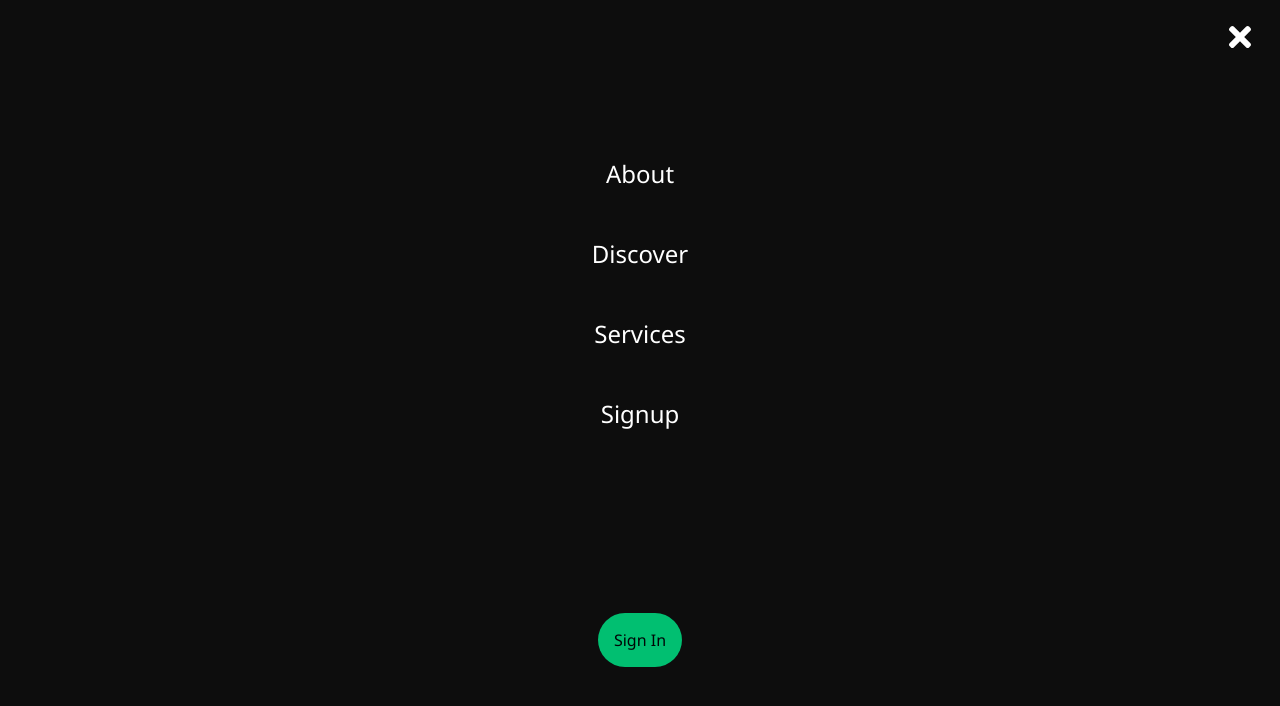
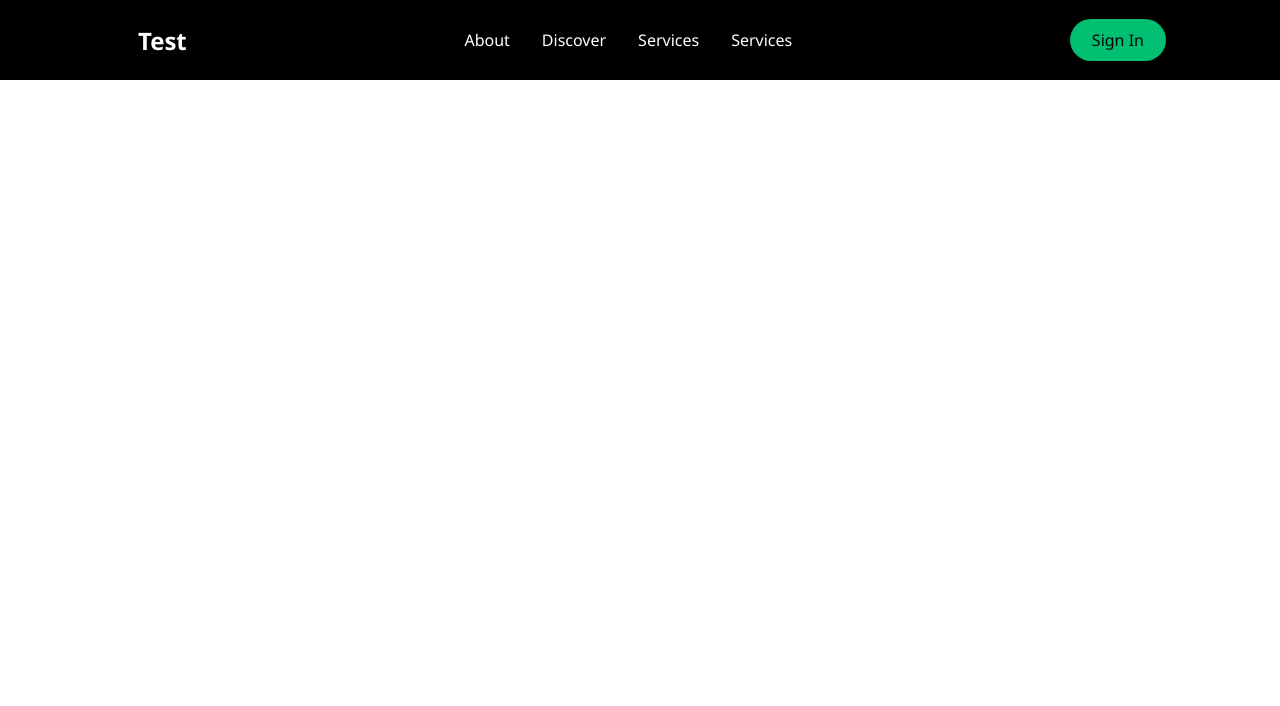
Before and after one commit to SandeepKumarYaramchitti/react-portfolio, a React (Create React App) app: page / in a window 1280 px wide. Shown: the top 706 px of the page. Built offline with nearby package versions, Linux system fonts and the light colour scheme.

Commit message:
more updates

```diff
--- a/src/App.js
+++ b/src/App.js
@@ -1,14 +1,12 @@
 
 import './App.css';
-import Navbar from './components/Navbar'
 import {BrowserRouter as Router} from 'react-router-dom'
-import {SideBar} from './components/sidebar'
+import {Home} from './pages'
 
 function App() {
   return (
     <Router>
-      <SideBar />
-      <Navbar />
+      <Home />
     </Router>
   );
 }
--- a/src/components/sidebar/SideBarElements.js
+++ b/src/components/sidebar/SideBarElements.js
@@ -14,9 +14,8 @@ export const SideBarContainer = styled.aside`
     top: 0;
     left: 0;
     transition: 0.3s ease-in-out;
-    /* opacity: ${({ isOpen }) => (isOpen ? '100%' : '0')};
-    top: ${( { isOpen } ) => (isOpen ? '0' : '-100%')}; */
-    top:0;
+    opacity: ${({ isOpen }) => (isOpen ? '100%' : '0')};
+    top: ${( { isOpen } ) => (isOpen ? '0' : '-100%')};
 `
 
 export const CloseIcon = styled(FaTimes)`
--- /dev/null
+++ b/src/pages/index.js
@@ -0,0 +1,13 @@
+import React from 'react'
+import {SideBar}from '../components/sidebar'
+import NavBar from '../components/Navbar/index'
+
+export const Home = () => {
+    return (
+        <>
+                <SideBar />
+                <NavBar />
+        </>
+
+    )
+}
```
